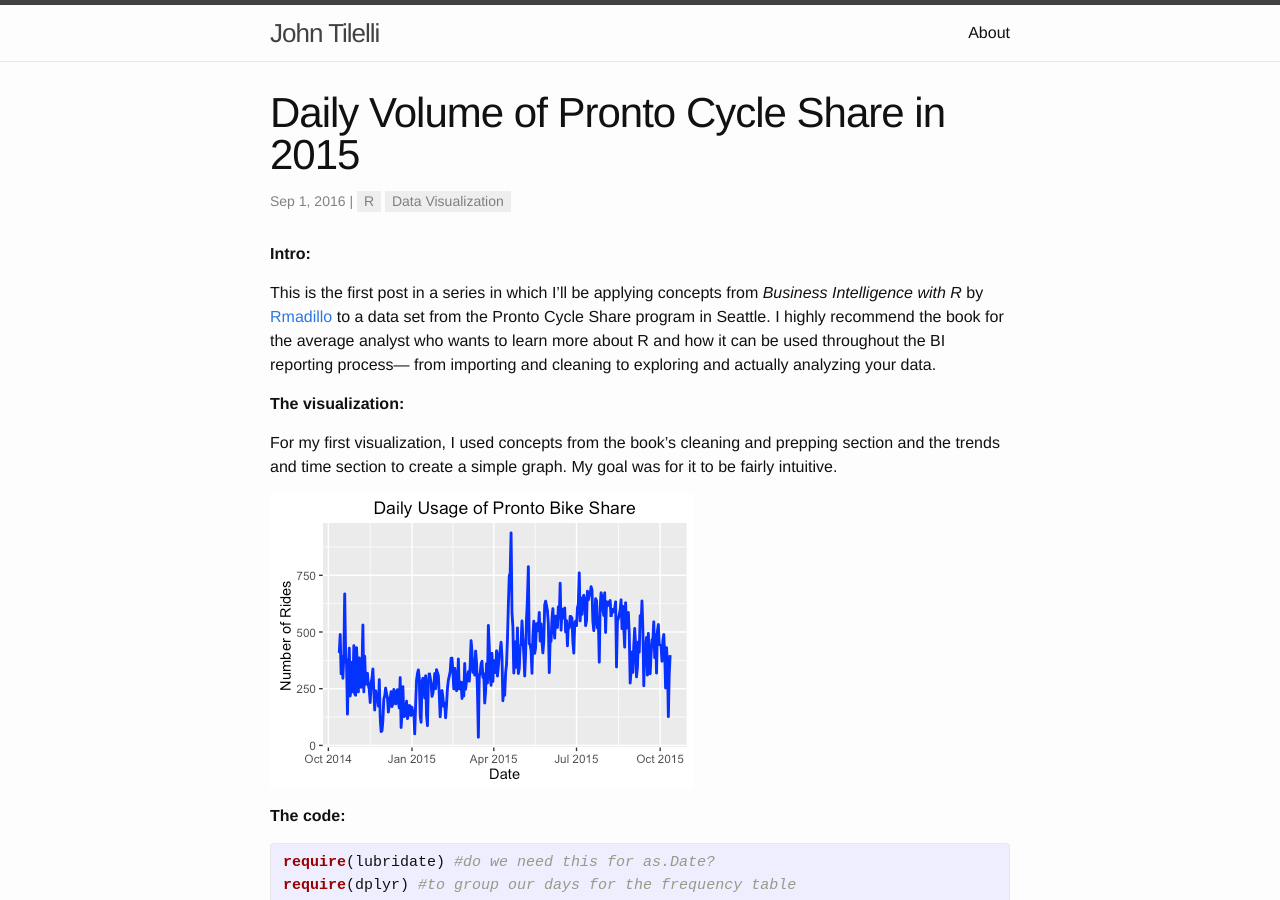
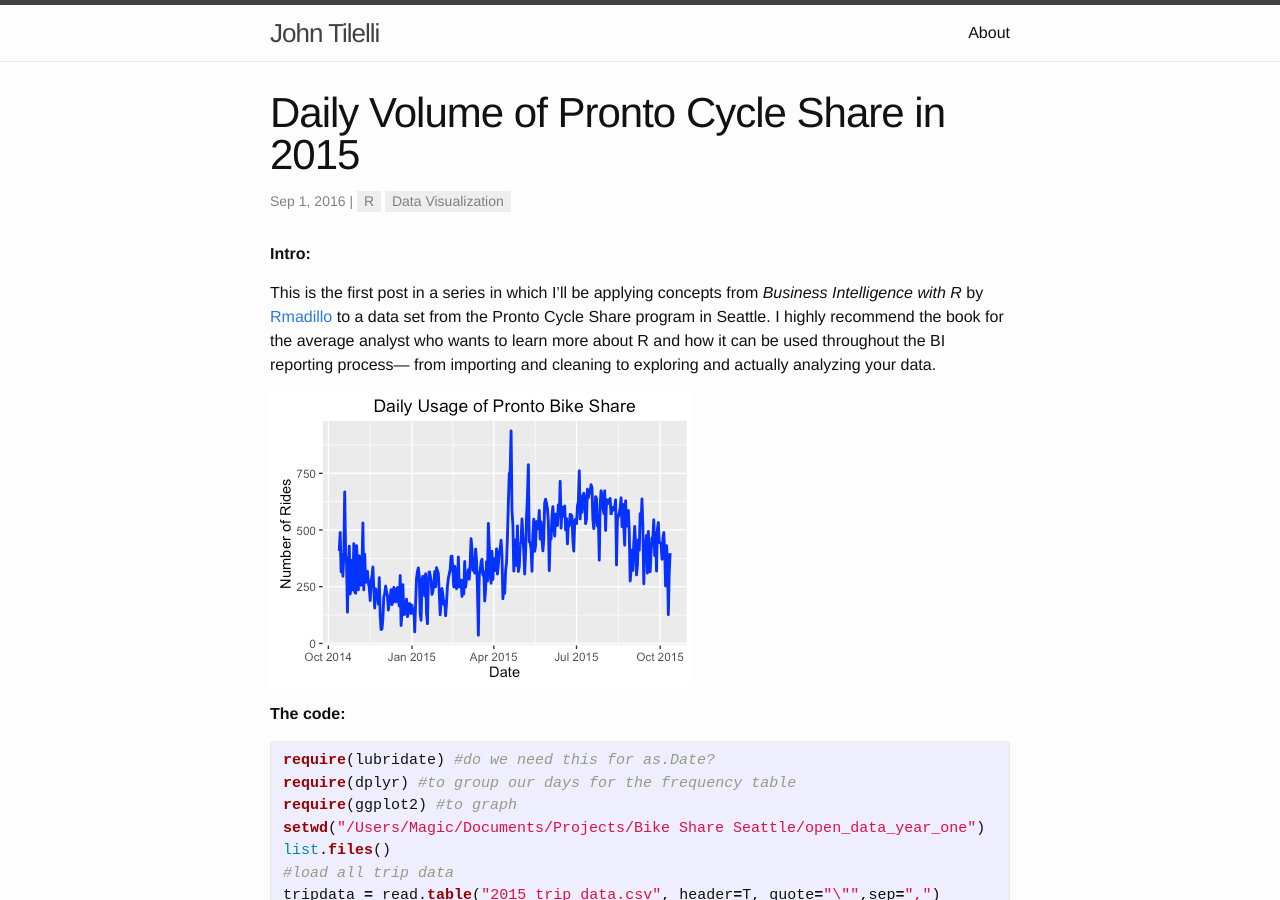
Before and after one commit to johntilelli/johntilelli.github.io, a Jekyll site: the page built from _posts/2016-09-01-first-r-visualization.markdown, in a window 1280 px wide and 900 px high. Built offline with Jekyll 4.4.1, drawn with Linux system fonts in a browser that asks for light colours; comment, search, counter and statistics services are not loaded.

Commit message:
Update 2016-09-01-first-r-visualization.markdown

```diff
--- a/_posts/2016-09-01-first-r-visualization.markdown
+++ b/_posts/2016-09-01-first-r-visualization.markdown
@@ -9,10 +9,6 @@
 <b> Intro: </b>
 
 This is the first post in a series in which I’ll be applying concepts from <i>Business Intelligence with R</i> by [Rmadillo](https://twitter.com/healthstatsdude) to a data set from the Pronto Cycle Share program in Seattle. I highly recommend the book for the average analyst who wants to learn more about R and how it can be used throughout the BI reporting process— from importing and cleaning to exploring and actually analyzing your data.
-
-<b> The visualization: </b>
-
-For my first visualization, I used concepts from the book’s cleaning and prepping section and the trends and time section to create a simple graph. My goal was for it to be fairly intuitive.
 
 ![Picture of Week 32 Makeover Monday](http://johntilelli.com/first_graph_in_R.png)
 
```
